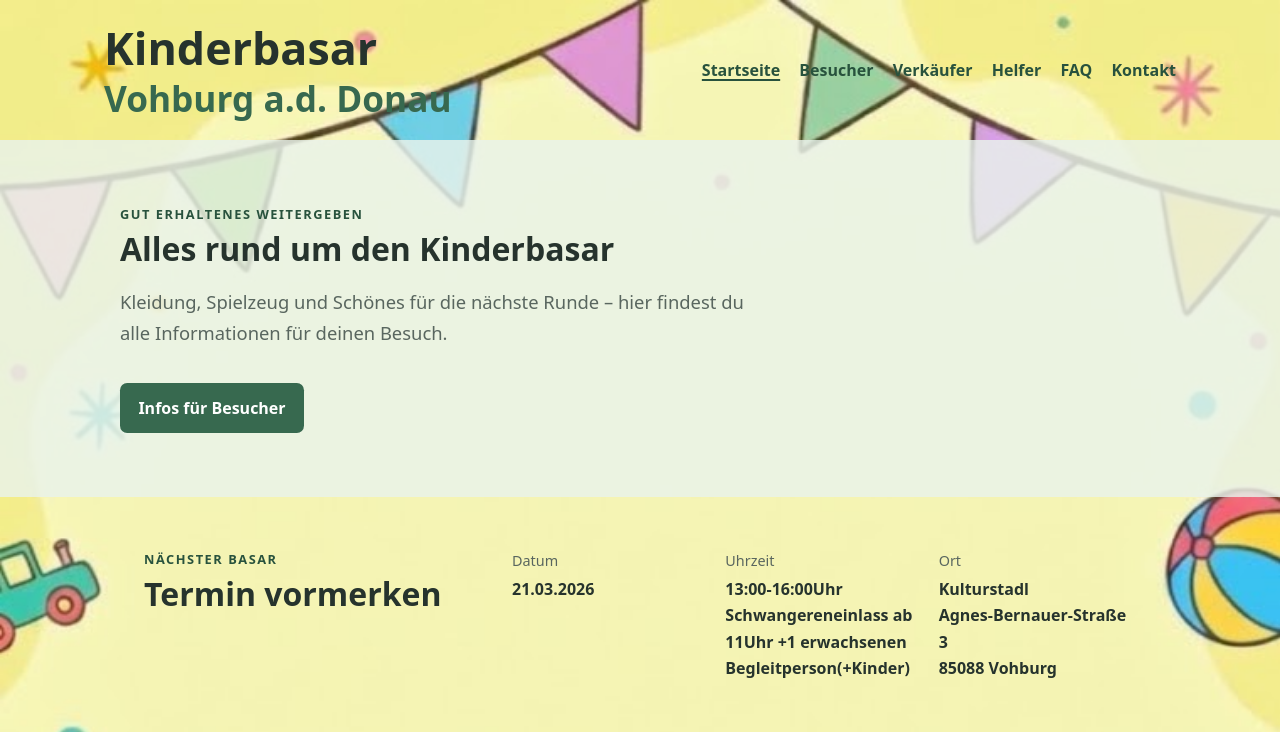
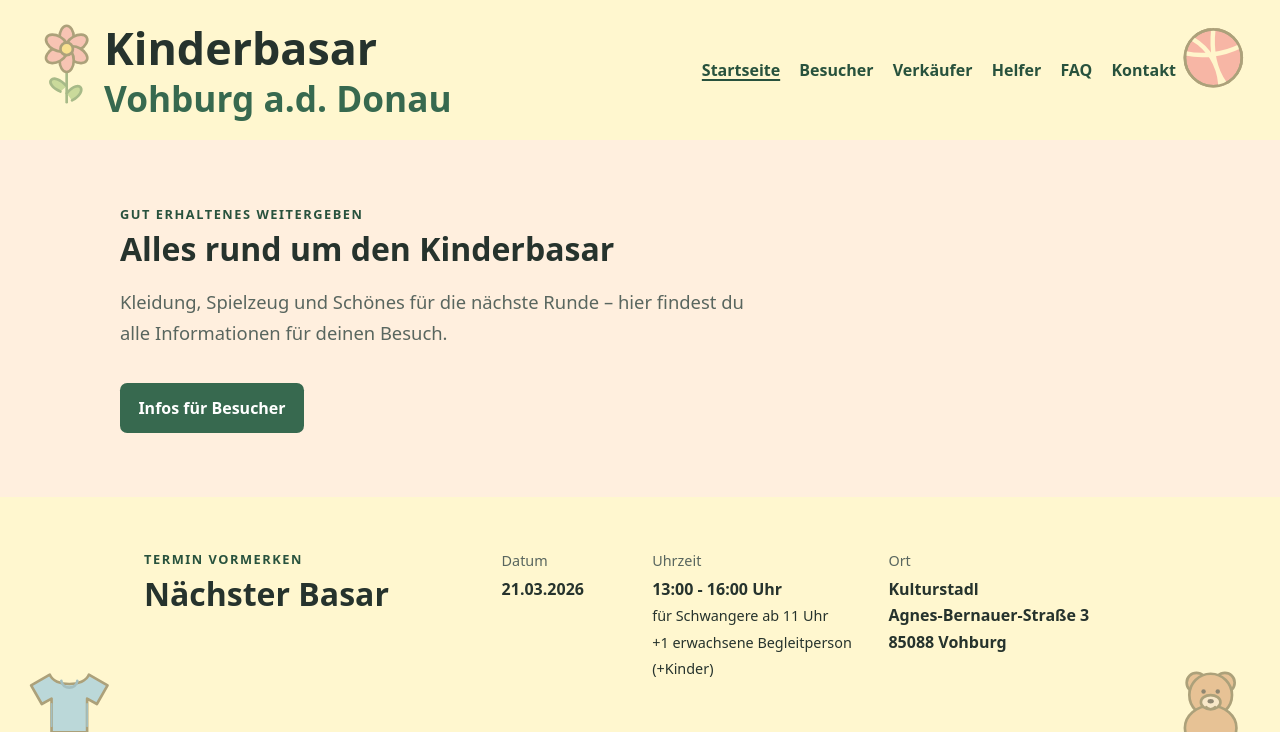
Before and after one commit to kinderbasarvohburg/basar_page, a plain HTML site: page index.html in a window 1280 px wide. Shown: the top 732 px of the page. Drawn offline with Linux system fonts and the light colour scheme.

Commit message:
fertiggestellt

```diff
--- a/index.html
+++ b/index.html
@@ -32,16 +32,17 @@
 
     <section class="next-event" aria-labelledby="termin-titel">
       <div>
-        <p class="eyebrow">Nächster Basar</p>
-        <h2 id="termin-titel">Termin vormerken</h2>
+        <p class="eyebrow">Termin vormerken</p>
+        <h2 id="termin-titel">Nächster Basar
+        </h2>
       </div>
       <dl class="event-details">
         <div><dt>Datum</dt><dd>21.03.2026</dd></div>
-        <div><dt>Uhrzeit</dt><dd>13:00-16:00Uhr <br>
-          Schwangereneinlass ab 11Uhr +1 erwachsenen Begleitperson(+Kinder) </dd></div>
-        <div><dt>Ort</dt><dd>Kulturstadl<br>
-          Agnes-Bernauer-Straße 3 <br>
-          85088 Vohburg</dd></div>
+        <div class="event-time"><dt>Uhrzeit</dt><dd>13:00 - 16:00 Uhr<br>
+          <span class="event-time-note">für Schwangere ab 11 Uhr<br>+1 erwachsene Begleitperson (+Kinder)</span></dd></div>
+        <div class="event-location"><dt>Ort</dt><dd>Kulturstadl<br>
+          Agnes-Bernauer-Straße&nbsp;3<br>
+          85088 Vohburg</dd></div></div>
       </dl>
     </section>
 
@@ -64,11 +65,7 @@
           <p>Unterstütze uns bei der Vorbereitung, beim Basar oder beim Abbau.</p>
           <a href="helfer.html">Infos für Helfer ansehen</a>
         </article>
-        <article class="card">
-          <h3>Noch eine Frage?</h3>
-          <p>Vielleicht findest du die Antwort schon in unseren häufigen Fragen.</p>
-          <a href="faq.html">Zu den häufigen Fragen</a>
-        </article>
+
       </div>
     </section>
   </main>
--- a/styles.css
+++ b/styles.css
@@ -17,7 +17,12 @@
 body {
   margin: 0;
   color: var(--ink);
-  background: #fff url("image.jpg") center center / cover fixed no-repeat;
+  background-color: #fff7cf;
+  background-image: url("hintergrund.svg");
+  background-position: center;
+  background-size: 100% 100vh;
+  background-repeat: no-repeat;
+  background-attachment: fixed;
   line-height: 1.65;
 }
 
@@ -100,7 +105,7 @@ nav a[aria-current="page"] {
 
 .hero {
   padding: 4rem max(1.5rem, calc((100% - 1040px) / 2));
-  background: rgb(234 243 236 / 82%);
+  background: rgb(255 239 224 / 90%);
 }
 
 .hero h1,
@@ -154,7 +159,7 @@ nav a[aria-current="page"] {
 .next-event {
   display: grid;
   grid-template-columns: minmax(180px, 0.7fr) 1.3fr;
-  gap: 2rem;
+  gap: 1rem;
   align-items: start;
   border-bottom: 1px solid var(--line);
 }
@@ -172,7 +177,7 @@ h3 {
 
 .event-details {
   display: grid;
-  grid-template-columns: repeat(auto-fit, minmax(140px, 1fr));
+  grid-template-columns: minmax(120px, 0.8fr) minmax(160px, 1fr) minmax(220px, 1.4fr);
   gap: 1rem;
   margin: 0;
 }
@@ -185,6 +190,19 @@ h3 {
 .event-details dd {
   margin: 0.2rem 0 0;
   font-weight: 700;
+}
+
+.event-location {
+  padding-left: 1rem;
+}
+
+.event-time {
+  margin-left: -1rem;
+}
+
+.event-time-note {
+  font-size: 0.9rem;
+  font-weight: 400;
 }
 
 .section {
@@ -336,6 +354,10 @@ h3 {
     gap: 1.25rem;
   }
 
+  .event-details {
+    grid-template-columns: repeat(auto-fit, minmax(140px, 1fr));
+  }
+
   .card-grid {
     grid-template-columns: 1fr;
   }
```
Also changed, not shown: helfer.html (+1 -2 lines), hintergrund.svg (added), image.jpg (deleted), image.png (added).
